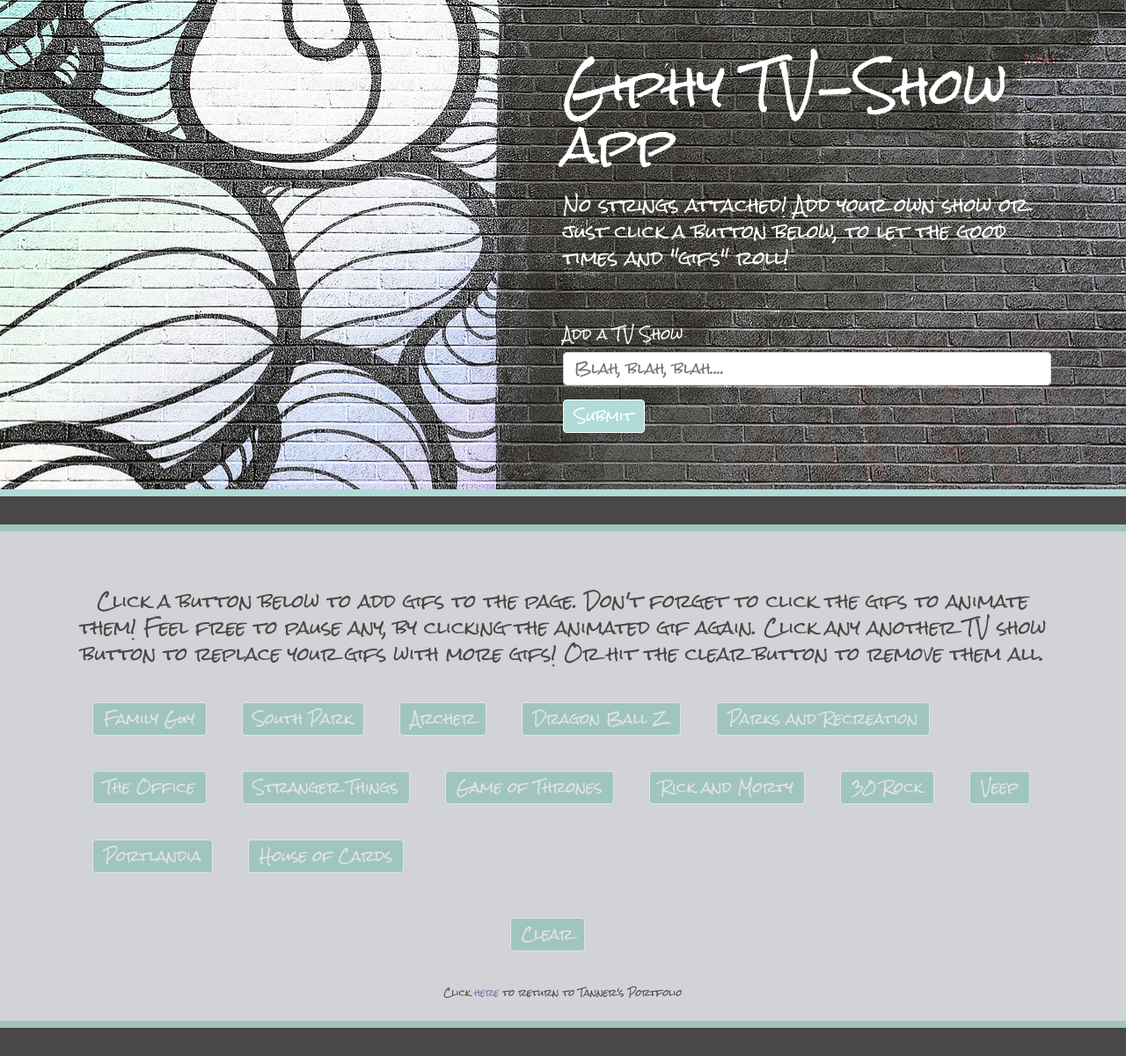
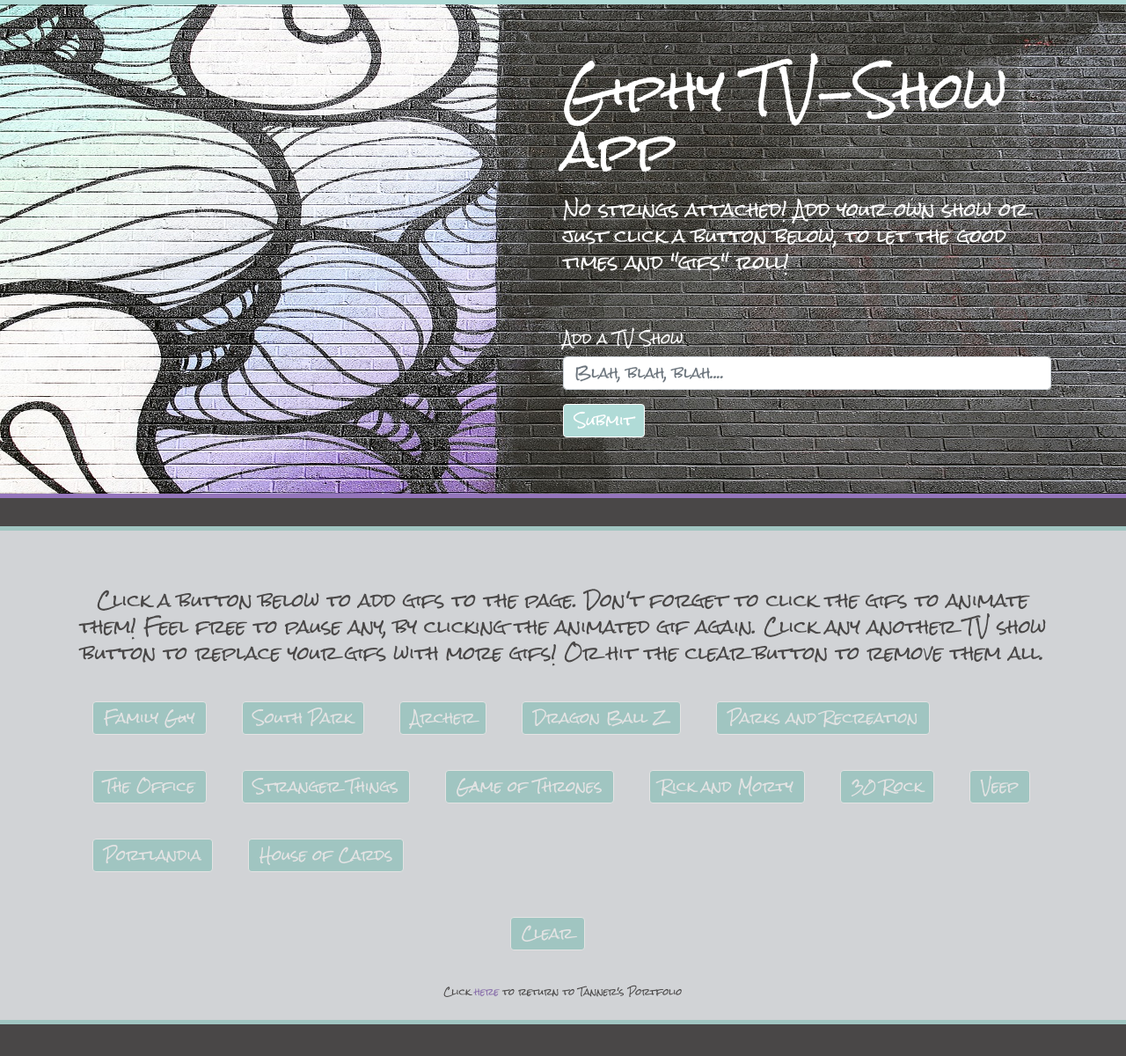
Before and after one commit to tann3rjm129/Giphy-App, a plain HTML site: page index.html in a window 1280 px wide. Shown: the whole page at 88% size. Drawn offline with nearby package versions, Linux system fonts and the light colour scheme.

Commit message:
style chanes, images/border color

```diff
--- a/assets/css/style.css
+++ b/assets/css/style.css
@@ -12,8 +12,9 @@
 
 .header {
 	background-image: url(../images/brick-background.jpg);
-	background-size: cover;
-	border-bottom: 8px solid #b0dbd7;
+	background-size: 100% 100%;
+	border-top: 5px solid #b0dbd7;
+	border-bottom: 5px solid #9576bd;
 }
 
 .fonts {
@@ -24,8 +25,8 @@
 body { background-color: #494747;
 		}
 
-.box2 { border-bottom: 8px solid #b0dbd7;
-	border-top: 8px solid #b0dbd7;
+.box2 { border-top: 5px solid #b0dbd7;
+	border-bottom: 5px solid #b0dbd7;
 margin-top: 0px;
 }
 
```
